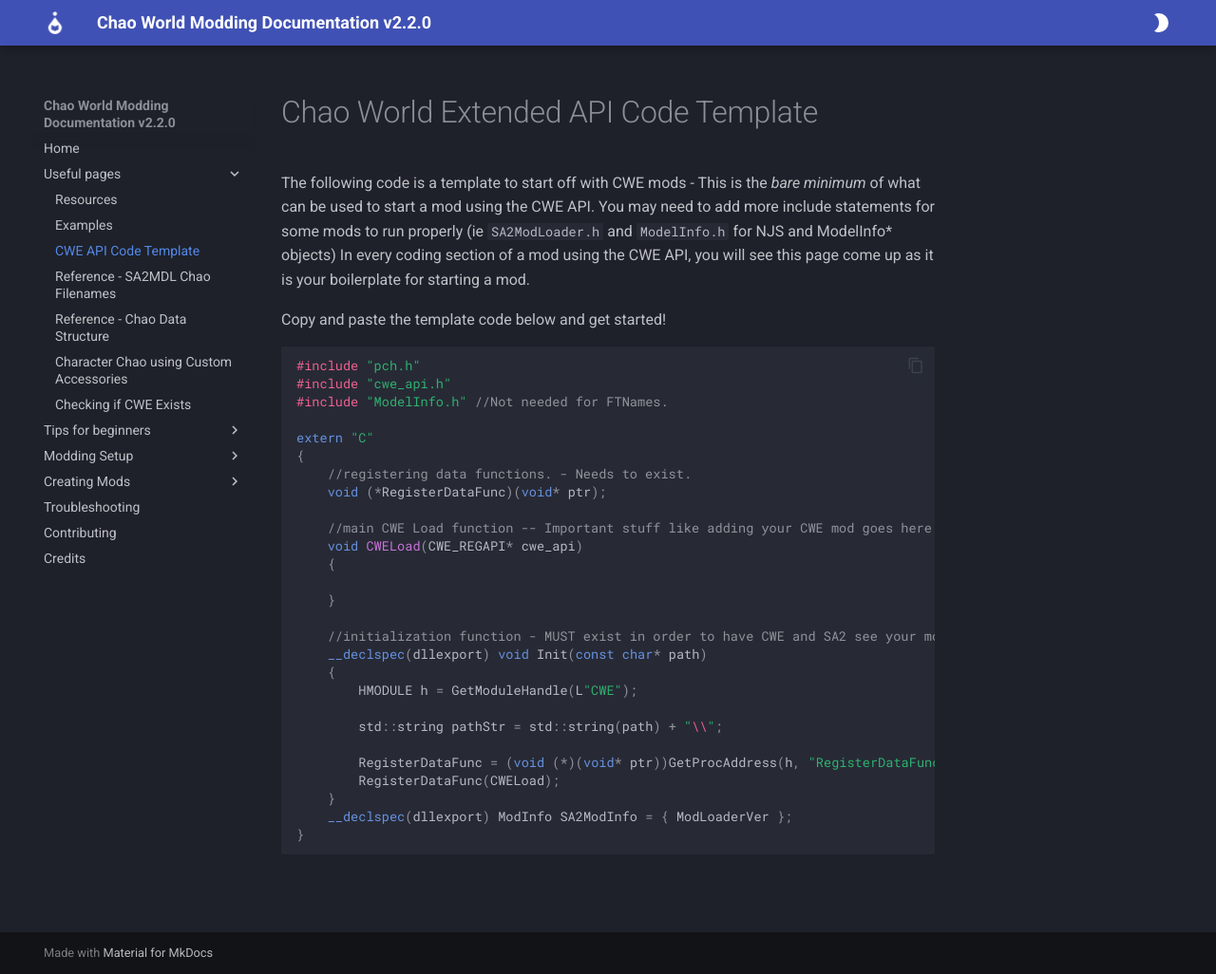
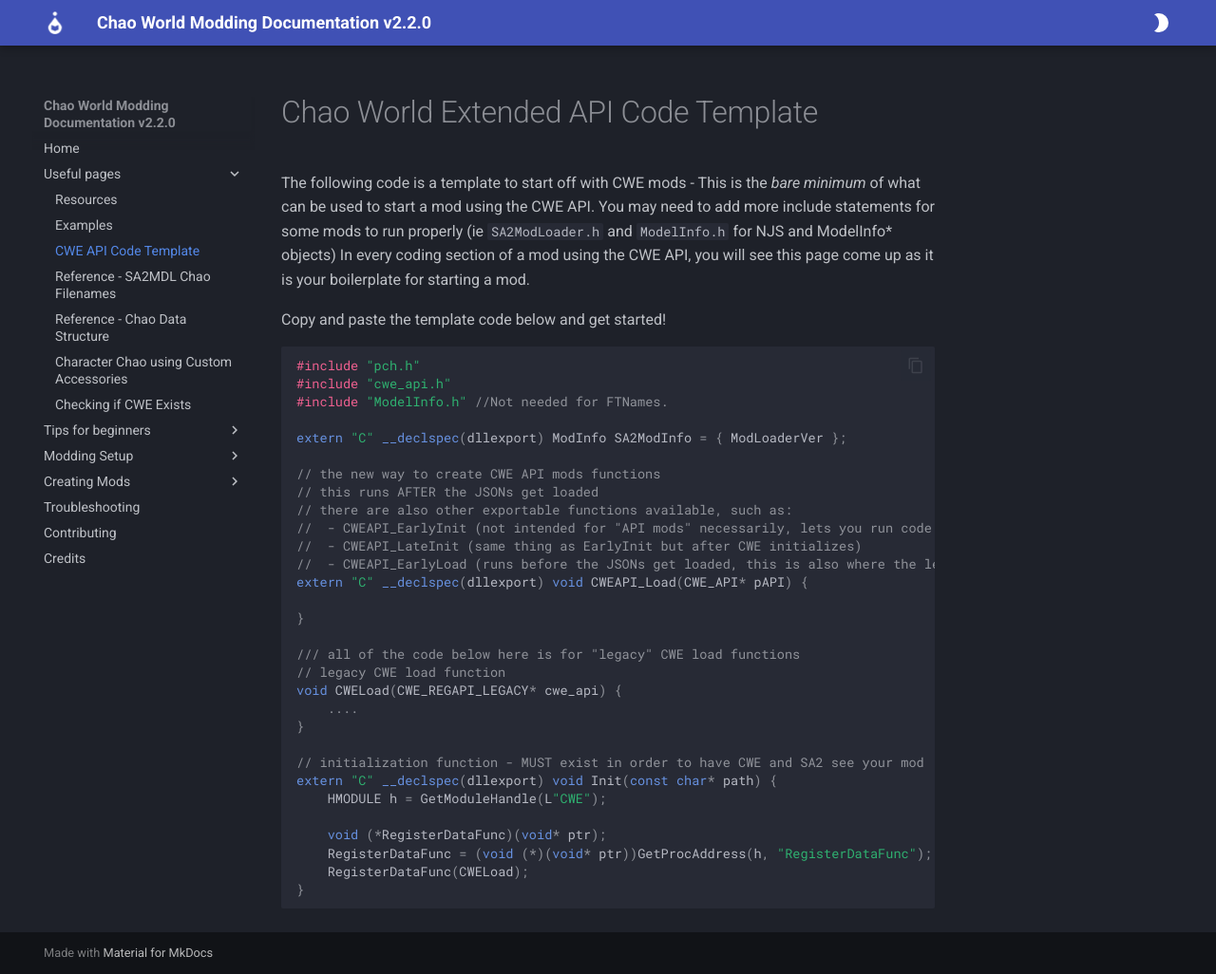
Before and after one commit to NostalgiaNinja/ChaoModding_Docs, an MkDocs documentation site: the page built from docs/CWEAPICodeTemplate.md, in a window 1280 px wide and 1026 px high. Shown: the whole window at 95% size. Built offline with MkDocs 1.6.1 and Material for MkDocs 9.7.7, drawn with Linux system fonts in a browser that asks for light colours.

Commit message:
CWE Code template updated with new 9.6 info

````diff
--- a/docs/CWEAPICodeTemplate.md
+++ b/docs/CWEAPICodeTemplate.md
@@ -10,27 +10,30 @@
 #include "cwe_api.h"
 #include "ModelInfo.h" //Not needed for FTNames.
 
-extern "C"
-{
-	//registering data functions. - Needs to exist.
+extern "C" __declspec(dllexport) ModInfo SA2ModInfo = { ModLoaderVer };
+
+// the new way to create CWE API mods functions
+// this runs AFTER the JSONs get loaded
+// there are also other exportable functions available, such as:
+// 	- CWEAPI_EarlyInit (not intended for "API mods" necessarily, lets you run code before CWE initializes)
+//  - CWEAPI_LateInit (same thing as EarlyInit but after CWE initializes)
+//  - CWEAPI_EarlyLoad (runs before the JSONs get loaded, this is also where the legacy RegisterDataFunc stuff runs)
+extern "C" __declspec(dllexport) void CWEAPI_Load(CWE_API* pAPI) {
+
+}
+
+/// all of the code below here is for "legacy" CWE load functions
+// legacy CWE load function
+void CWELoad(CWE_REGAPI_LEGACY* cwe_api) {
+	....
+}
+
+// initialization function - MUST exist in order to have CWE and SA2 see your mod
+extern "C" __declspec(dllexport) void Init(const char* path) {
+	HMODULE h = GetModuleHandle(L"CWE");
+
 	void (*RegisterDataFunc)(void* ptr);
-
-    //main CWE Load function -- Important stuff like adding your CWE mod goes here
-	void CWELoad(CWE_REGAPI* cwe_api)
-	{
-
-	}
-
-    //initialization function - MUST exist in order to have CWE and SA2 see your mod
-	__declspec(dllexport) void Init(const char* path)
-	{
-		HMODULE h = GetModuleHandle(L"CWE");
-
-		std::string pathStr = std::string(path) + "\\";
-
-		RegisterDataFunc = (void (*)(void* ptr))GetProcAddress(h, "RegisterDataFunc");
-		RegisterDataFunc(CWELoad);
-	}
-	__declspec(dllexport) ModInfo SA2ModInfo = { ModLoaderVer };
+	RegisterDataFunc = (void (*)(void* ptr))GetProcAddress(h, "RegisterDataFunc");
+	RegisterDataFunc(CWELoad);
 }
 ```
````
